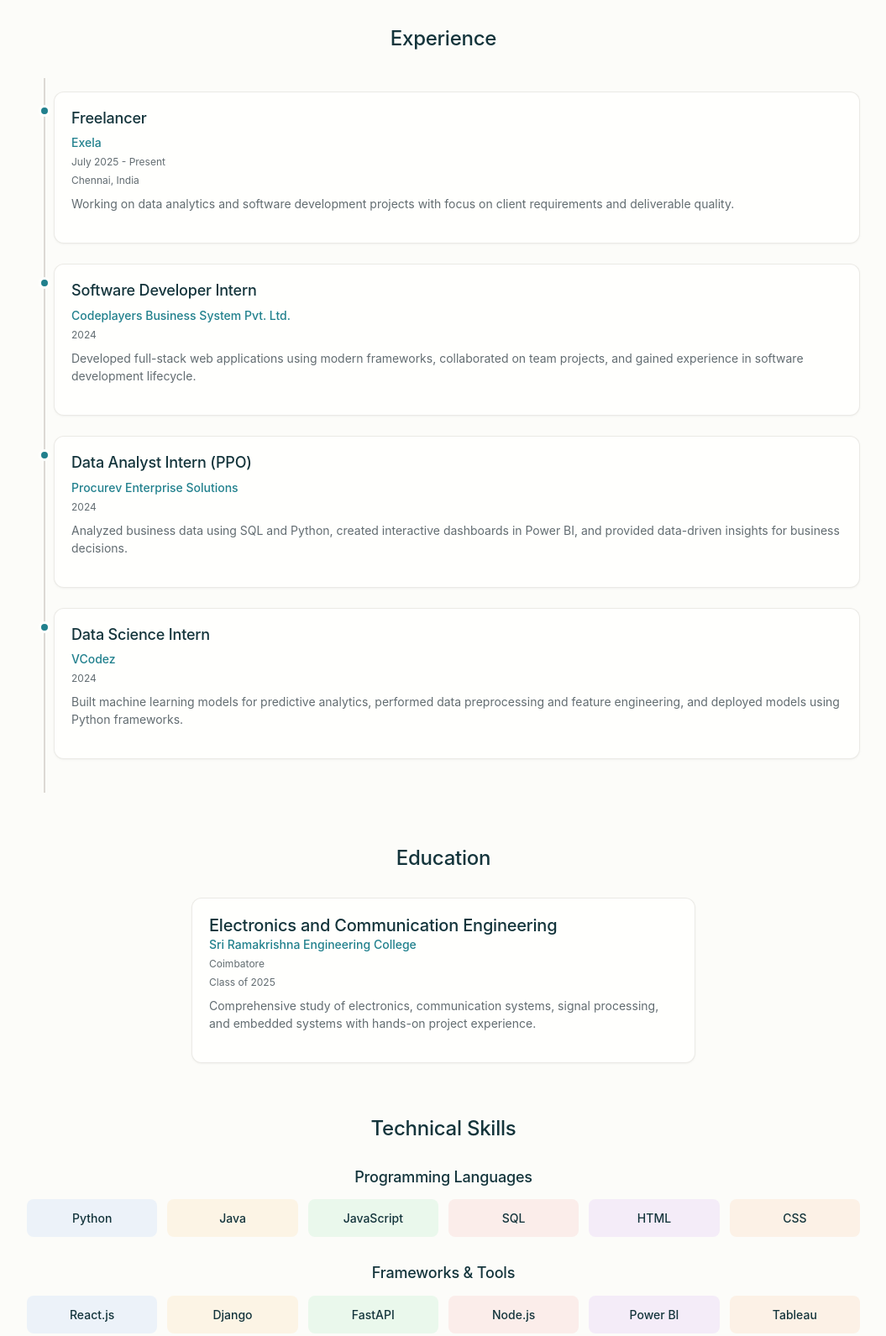
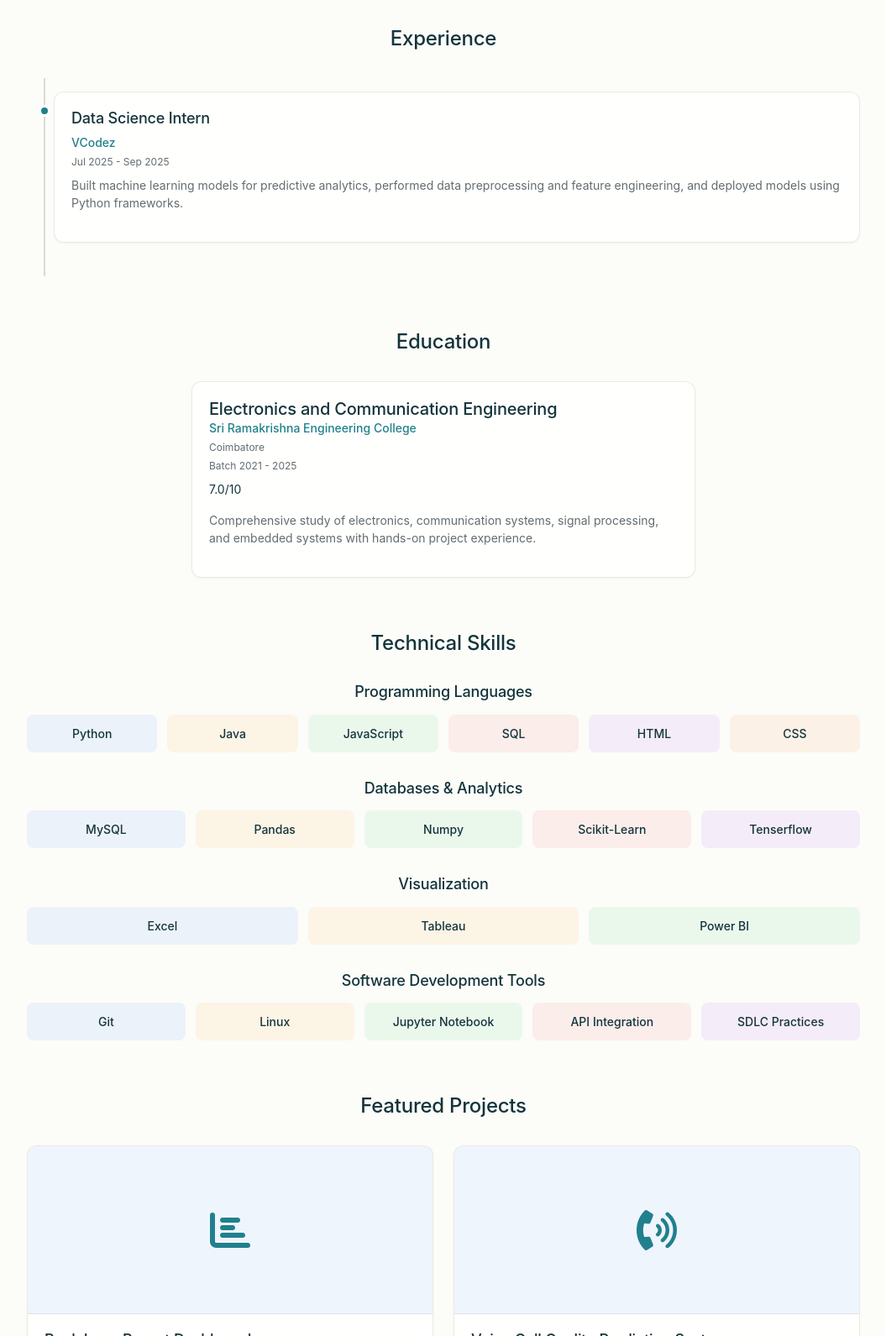
Before and after one commit to balaji-0212/balaji-portfolio, a plain HTML site: page index.html in a window 1280 px wide. Shown: the part 880-2471 px from the top of the page at 84% size, without its empty margins (112-1167 px from the left). Drawn offline with Linux system fonts and the light colour scheme; a web font is replaced by a local one.

Commit message:
Update index.html

```diff
--- a/index.html
+++ b/index.html
@@ -88,49 +88,9 @@
                         <div class="timeline-content">
                             <div class="card">
                                 <div class="card__body">
-                                    <h3>Freelancer</h3>
-                                    <p class="company">Exela</p>
-                                    <p class="period">July 2025 - Present</p>
-                                    <p class="location">Chennai, India</p>
-                                    <p class="description">Working on data analytics and software development projects with focus on client requirements and deliverable quality.</p>
-                                </div>
-                            </div>
-                        </div>
-                    </div>
-                    <div class="timeline-item">
-                        <div class="timeline-marker"></div>
-                        <div class="timeline-content">
-                            <div class="card">
-                                <div class="card__body">
-                                    <h3>Software Developer Intern</h3>
-                                    <p class="company">Codeplayers Business System Pvt. Ltd.</p>
-                                    <p class="period">2024</p>
-                                    <p class="description">Developed full-stack web applications using modern frameworks, collaborated on team projects, and gained experience in software development lifecycle.</p>
-                                </div>
-                            </div>
-                        </div>
-                    </div>
-                    <div class="timeline-item">
-                        <div class="timeline-marker"></div>
-                        <div class="timeline-content">
-                            <div class="card">
-                                <div class="card__body">
-                                    <h3>Data Analyst Intern (PPO)</h3>
-                                    <p class="company">Procurev Enterprise Solutions</p>
-                                    <p class="period">2024</p>
-                                    <p class="description">Analyzed business data using SQL and Python, created interactive dashboards in Power BI, and provided data-driven insights for business decisions.</p>
-                                </div>
-                            </div>
-                        </div>
-                    </div>
-                    <div class="timeline-item">
-                        <div class="timeline-marker"></div>
-                        <div class="timeline-content">
-                            <div class="card">
-                                <div class="card__body">
                                     <h3>Data Science Intern</h3>
                                     <p class="company">VCodez</p>
-                                    <p class="period">2024</p>
+                                    <p class="period">Jul 2025 - Sep 2025</p>
                                     <p class="description">Built machine learning models for predictive analytics, performed data preprocessing and feature engineering, and deployed models using Python frameworks.</p>
                                 </div>
                             </div>
@@ -150,7 +110,8 @@
                             <h3>Electronics and Communication Engineering</h3>
                             <p class="institution">Sri Ramakrishna Engineering College</p>
                             <p class="location">Coimbatore</p>
-                            <p class="year">Class of 2025</p>
+                            <p class="year">Batch 2021 - 2025 </p>
+                            <p class="CGPA">7.0/10 </p>
                             <p class="description">Comprehensive study of electronics, communication systems, signal processing, and embedded systems with hands-on project experience.</p>
                         </div>
                     </div>
@@ -175,25 +136,31 @@
                         </div>
                     </div>
                     <div class="skills-category">
-                        <h3>Frameworks & Tools</h3>
-                        <div class="skills-grid">
-                            <div class="skill-item">React.js</div>
-                            <div class="skill-item">Django</div>
-                            <div class="skill-item">FastAPI</div>
-                            <div class="skill-item">Node.js</div>
-                            <div class="skill-item">Power BI</div>
-                            <div class="skill-item">Tableau</div>
-                        </div>
-                    </div>
-                    <div class="skills-category">
                         <h3>Databases & Analytics</h3>
                         <div class="skills-grid">
                             <div class="skill-item">MySQL</div>
-                            <div class="skill-item">PostgreSQL</div>
-                            <div class="skill-item">MongoDB</div>
-                            <div class="skill-item">Machine Learning</div>
-                            <div class="skill-item">Data Analytics</div>
-                            <div class="skill-item">IoT</div>
+                            <div class="skill-item">Pandas</div>
+                            <div class="skill-item">Numpy</div>
+                            <div class="skill-item">Scikit-Learn</div>
+                            <div class="skill-item">Tenserflow</div>
+                        </div>
+                    </div>
+                     <div class="skills-category">
+                        <h3>Visualization</h3>
+                        <div class="skills-grid">
+                            <div class="skill-item">Excel</div>
+                            <div class="skill-item">Tableau</div>
+                            <div class="skill-item">Power BI</div>
+                        </div>
+                    </div>
+                       <div class="skills-category">
+                        <h3>Software Development Tools</h3>
+                        <div class="skills-grid">
+                            <div class="skill-item">Git</div>
+                            <div class="skill-item">Linux</div>
+                            <div class="skill-item">Jupyter Notebook</div>
+                            <div class="skill-item">API Integration</div>
+                            <div class="skill-item">SDLC Practices</div>
                         </div>
                     </div>
                 </div>
@@ -412,7 +379,7 @@
                             <i class="fas fa-map-marker-alt"></i>
                             <div>
                                 <h4>Location</h4>
-                                <p>Chennai, India</p>
+                                <p>Coimbatore, India</p>
                             </div>
                         </div>
                         <div class="contact-item">
@@ -437,7 +404,7 @@
                         <a href="https://github.com/balaji-0212" target="_blank" class="social-link" title="GitHub">
                             <i class="fab fa-github"></i>
                         </a>
-                        <a href="https://linkedin.com/in/balaji-s-profile" target="_blank" class="social-link" title="LinkedIn">
+                        <a href="https://www.linkedin.com/in/balaji0212" target="_blank" class="social-link" title="LinkedIn">
                             <i class="fab fa-linkedin"></i>
                         </a>
                     </div>
```
